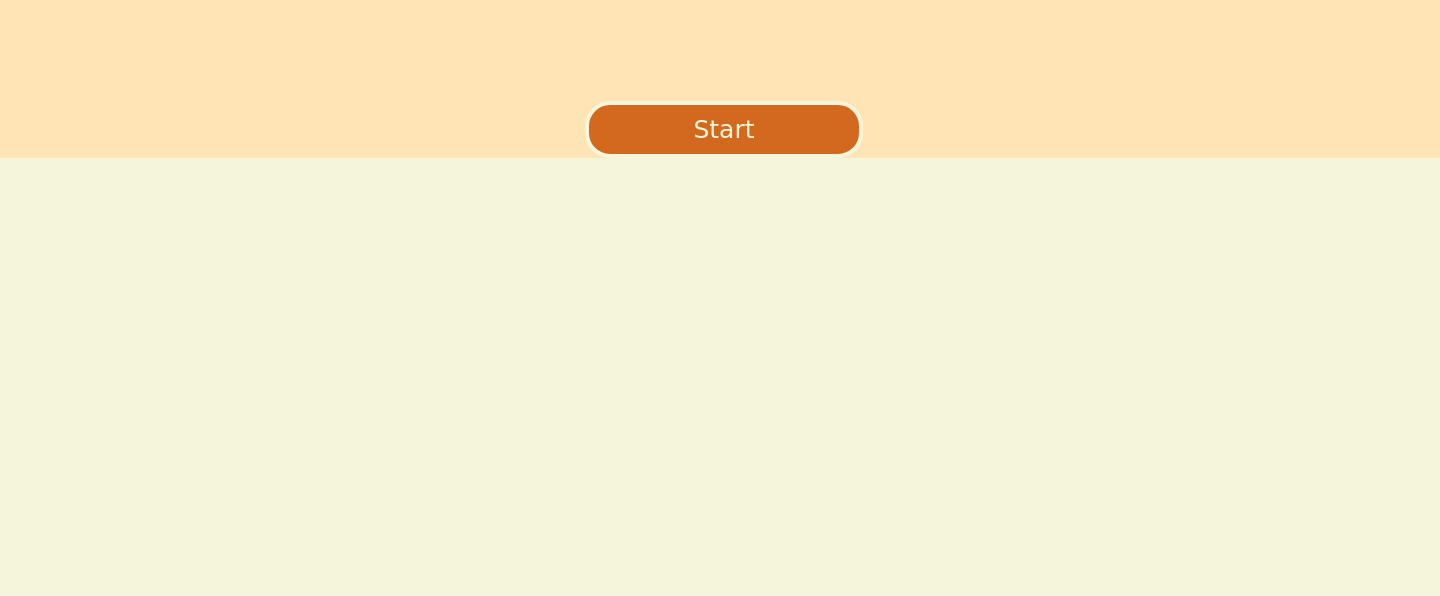
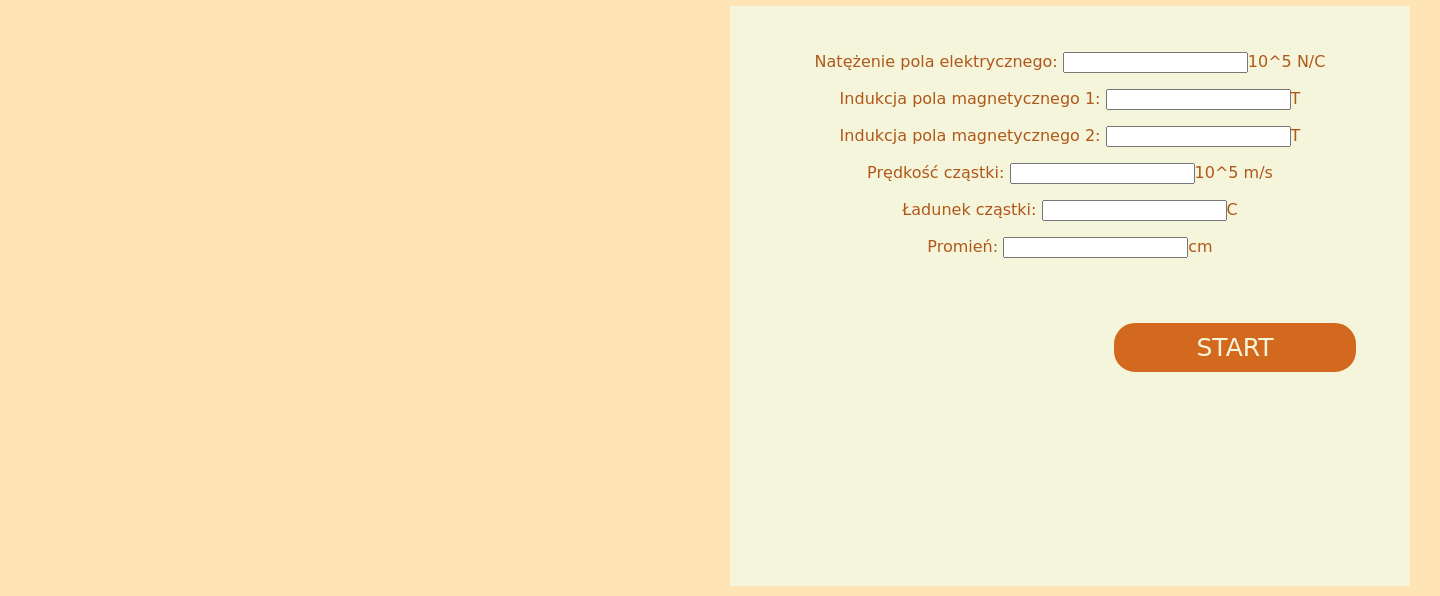
Before and after one commit to adriankrawczynski/learning-git, a Flask app: page /plot in a window 1440 px wide. Shown: the part 734-1330 px from the top of the page. Before the commit the page ends 892 px from the top, so only its background shows below. Run offline with Flask 2, Linux system fonts and the light colour scheme.

Commit message:
Add files via upload

```diff
--- a/templates/index.html
+++ b/templates/index.html
@@ -3,10 +3,6 @@
     <head>
         <meta charset="UTF-8">
         <title>Spektrometr</title>
-        <script src="https://polyfill.io/v3/polyfill.min.js?features=es6"></script>
-    <script type="text/javascript" id="MathJax-script" async
-        src="https://cdn.jsdelivr.net/npm/mathjax@3/es5/tex-chtml.js">
-    </script>
     </head>
     <style>
         #container
@@ -28,6 +24,7 @@
         {
             font-family:cursive;
             margin-top: 45px;
+            margin-right: 20px;
             width: 250px;
             font-size: 25px;
             padding: 10px;
@@ -37,76 +34,85 @@
             border-radius: 25px;
             float: right;
             text-align: center;
+            margin-bottom: 28px;
         }
         .przycisk1:hover
         {
             background-color:burlywood ;
         }
-        .przycisk2
-        {
-            font-family:cursive;
-            margin-top: 100px;
-            margin-left:525px;
-            width: 250px;
-            font-size: 25px;
-            padding: 10px;
-            color:beige;
-            background-color:chocolate;
-            border: 4px solid beige;
-            border-radius: 25px;
-            float: center;
-            text-align: center;
-        }
-        .przycisk2:hover
-        {
-            background-color:burlywood ;
-        }
-        .opis
+        .inputy
         {
             color: rgb(176, 88, 25);
             font-family: cursive;
-            width:100%;
-            float: left;
+            float: right;
             padding: 10px;
             margin: 10px;
-	        width: 1325px;
+	        width: 620px;
 	        height: 520px;
 	        background-color:beige;
 	        text-align: center;
 	        padding: 30px;
         }
+        .wykres
+        {
+            float: right;
+            padding: 10px;
+            margin: 10px;
+	        width: 620px;
+	        height: 520px;
+	        background-color:beige;
+	        text-align: center;
+	        padding: 30px;
+            color: rgb(176, 88, 25);
+            font-family: cursive;
+        }
     </style>
     <body bgcolor="moccasin">
         <div id="container">
             <div class = "tytuł">
-                <h1>Wyliczanie masy izotopów z użyciem spektrometru masowego</h1>
+                <h1>Wyliczanie masy izotopów z użyciem spektrogrometru masowego</h1>
             </div>
-            <div class="przycisk1">
+            <button class="przycisk1">
                 <a href={{url_for('creators')}} style="text-decoration:none; color:beige;">Twórcy</a></h1>
+            </button>
+            <button class="przycisk1">
+                <a href={{url_for('main')}} style="text-decoration:none; color:beige;">Strona główna</a></h1>
+            </button>
+            <div class="wykres">
+                    <label><h3>Wynik:</h3></label>
+                    <br>
+                    <!-- <img src={{url}} alt="Chart" height="auto" width="100%"> -->
+                    <img src={{url_for('static', filename=url)}} alt="Chart" height="auto" width="100%">
+
+
             </div>
-            <div class="opis">
-                <h1>Opis projektu i przeznaczenie strony: </h1>
-                Spektrometria mas narodziła się w latach 1899–1913, w których fizycy zbudowali urządzenia pozwalające wyznaczyć masę,
-                 a właściwie stosunek masy do ładunku elektrycznego \(m \over q\).
-                 Przedstawmy krótko zasadę działania spektrometru: wiązka jonów trafia do selektora prędkości,
-                  którym jest komora ze skrzyżowanymi polami:
-                magnetycznym o indukcji B i elektrycznym o  natężeniu E. Tutaj dokonuje się selekcja
-cząstek - z komory wyjdą tylko te cząstki, które poruszają się ruchem jednostajnym
-prostoliniowym, warunkiem takiego ruchu jest równowaga działających na jon sił elektrycznej i magnetycznej \(E \over B\).
-Po opuszczeniu selektora, jon dodatni wpada w obszar jednorodnego pola magnetycznego
-o indukcji \(B_0\). Cząstka wpada dokładnie prostopadle do linii tego pola, a więc siła
-magnetyczna pełni rolę siły dośrodkowej i zakrzywia tor cząstki, która ostatecznie trafia na
-kliszę fotograficzną, pozostawiając swój ślad. Siła magnetyczna jest tutaj siłą dośrodkową, co
-możemy wyrazić jako $${mv^2 \over r} = {qvB_0}.$$. Korzystając z tej równości oraz z $$v={E \over B}.$$ możemy wyznaczyć wzór na masę
-                <p><img src={{url_for('static', filename="wzor.png")}} width="7%" height="7%"> </p>
-                Po kliknięciu przycisku Start umieszczonego poniżej przenosimy sę do podstrony,
-                na której wprowadzamy wartości natężenia pola elektrycznego (E), indukcji pola magnetycznego 1 \(B_0\), indukcji pola magnetycznego 2 (B), prędkości cząstki (v),
-                ładunku cząstki (q) oraz promienia(r) i korzystając z przedstawionego powyżej wzoru otrzymujemy obliczoną masę (m) cząstki oraz schemat przedstawiający jony poruszające
-                się w obszarze roboczym spektrometru.
-                <div class="przycisk2">
-                    <a href={{url_for('licz')}} style="text-decoration:none; color:beige;">Start</a></h1>
-                </div>
+            <div class="inputy">
+                <form action="wynik" method ="post">
+                    <p>
+                    Natężenie pola elektrycznego:
+                    <input type="text" name="natężenie_pola">10^5 N/C</p>
+                    <p>
+                    Indukcja pola magnetycznego 1:
+                    <input  type="text" name="indukcja_pola_1">T</p>
+                    <p>
+                    Indukcja pola magnetycznego 2:
+                    <input  type="text" name="indukcja_pola_2">T</p>
+                    <p>
+                    Prędkość cząstki:
+                    <input  type="text" name="prędkość_cząstki">10^5 m/s</p>
+                    <p>
+                    Ładunek cząstki:
+                    <input  type="text" name="ładunek">C</p>
+                    <p>
+                    Promień:
+                    <input  type="text" name="promień">cm</p>
+                    {%for message in get_flashed_messages()%}
+                        <p> {{message}} </p>
+                    {% endfor %}
+                    <input class="przycisk1"  type="submit" value="START" id="calculate">
+                </form>
             </div>
+
         </div>
     </body>
 </html>
```
